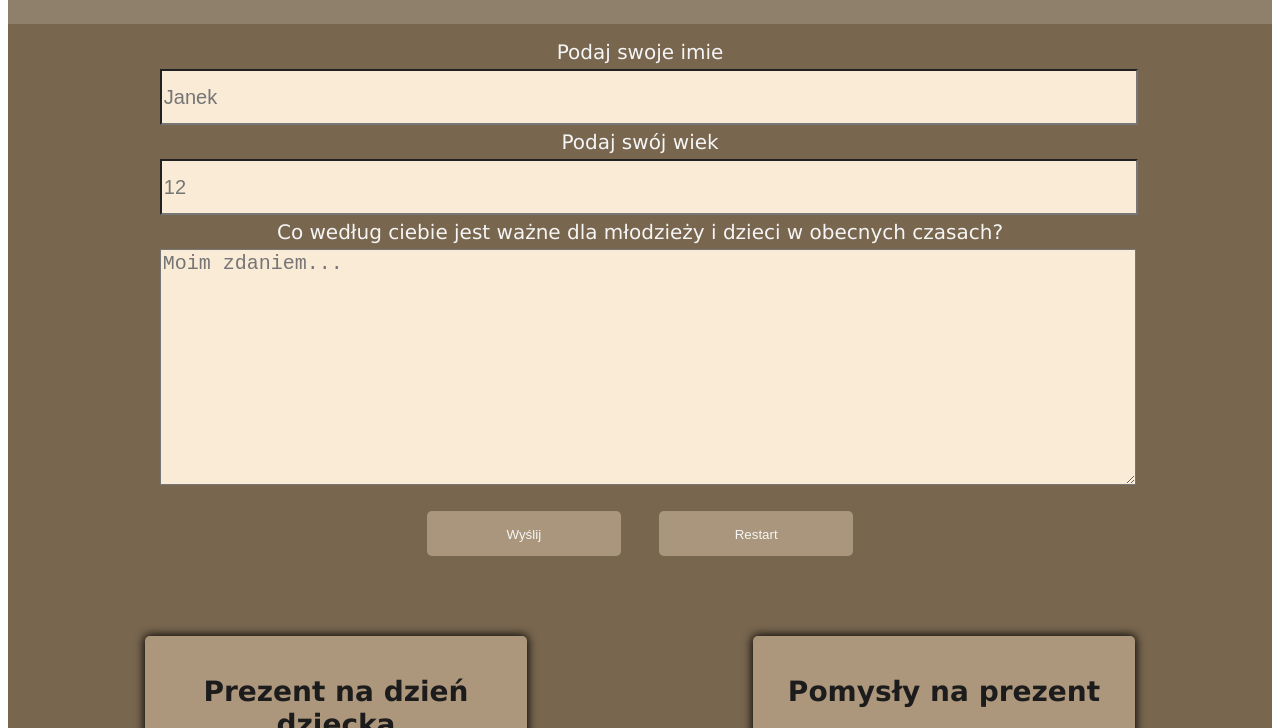
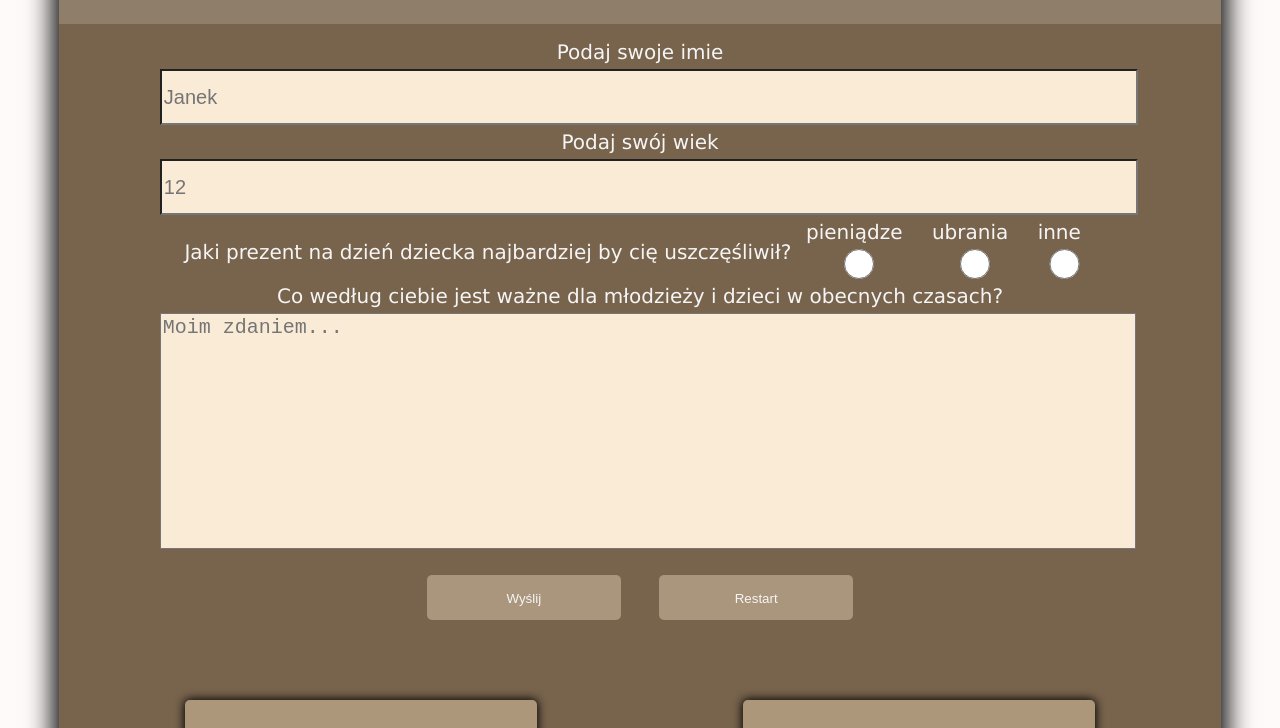
Before and after one commit to krzyspazdzior/day-of-children, a plain HTML site: page index.html in a window 1280 px wide. Shown: the part 134-862 px from the top of the page. Drawn offline with Linux system fonts and the light colour scheme.

Commit message:
Add files via upload

```diff
--- a/index.html
+++ b/index.html
@@ -8,6 +8,7 @@
     <link rel="stylesheet" href="main.css">
 </head>
 <body>
+    <div class="container">
     <header>
         <h1>Dzień Dziecka</h1>
     </header>
@@ -17,6 +18,21 @@
             <input type="text" placeholder="Janek" required><br>
             <label for="age">Podaj swój wiek</label><br>
             <input type="number" placeholder="12" required><br>
+            <aside>
+                <label for="present">Jaki prezent na dzień dziecka najbardziej by cię uszczęśliwił?</label><br>
+                <section>
+                <label for="">pieniądze</label>
+                <input type="radio" name="present" id="pr1">
+            </section>
+            <section>
+                <label for="">ubrania</label>
+                <input type="radio" name="present" id="pr2">
+            </section>
+            <section>
+                <label for="">inne</label>
+                <input type="radio" name="present" id="pr3">
+            </section>
+            </aside>
             <label for="opinia">Co według ciebie jest ważne dla młodzieży i dzieci w obecnych czasach?</label><br>
             <textarea name="" id="" cols="60" rows="10" required placeholder="Moim zdaniem..."></textarea>
             <button type="submit">Wyślij</button>
@@ -66,5 +82,6 @@
         <footer>
             <h3>&copy;Krzysztof Paździor 2023r.</h3>
         </footer>
+    </div>
 </body>
 </html>
--- a/main.css
+++ b/main.css
@@ -1,10 +1,20 @@
+html{
+    background-color: snow;
+}
+
 body*{
     box-sizing: border-box;
 }
-body{
+
+.container{
     display: flex;
     flex-direction: column;
     font-family: verdana;
+    width: 92%;
+    margin-left: auto;
+    margin-right: auto;
+    box-shadow: 0px 0px 25px 6px black;
+
 }
 header{
     font-size: 30px;
@@ -12,12 +22,12 @@ header{
     display: flex;
     justify-content: center;
     align-items: center;
-    background-color: rgba(68, 43, 10, 0.596);
+    background-color: #442b0a98;
     color: whitesmoke;
     font-weight: bolder;
 }
 main{
-    background-color: rgba(68, 43, 10, 0.719);
+    background-color: #442b0ab7;
     color: whitesmoke;
     display: flex;
     flex-direction: column;
@@ -32,17 +42,20 @@ input, textarea{
     font-size: 20px;
     margin: 5px;
 }
+textarea{
+    resize: none;
+}
 input:focus, textarea:focus{
     outline: none;
     border: 4px white solid;
     box-shadow: 0px 0px 10px 2px white;
     transition: 0.05s ease-in-out;
 }
-section{
+.container>section{
     display: flex;
     gap: 3rem;
     justify-content: space-around;
-    background-color: rgba(68, 43, 10, 0.719);
+    background-color: #442b0ab7;
     padding: 3rem;
     flex-wrap: wrap;
 
@@ -51,7 +64,7 @@ article{
     box-shadow: 0px 0px 10px 1px black;
     width: 30%;
     padding: 1rem;
-    background-color: rgba(206, 182, 151, 0.623);
+    background-color: #ceb6979f;
     border-radius: 5px;
     color: #1c1c1c;
 }
@@ -66,7 +79,7 @@ form{
 button{
     height: 45px;
     width: 20%;
-    background-color: rgb(170, 150, 125);
+    background-color: #aa967d;
     color: whitesmoke;
     border: none;
     margin: 1rem;
@@ -89,7 +102,7 @@ h2{
 footer{
     height: 100px;
     background-color: rgb(59, 44, 33);
-    color: rgba(255, 255, 255, 0.411);
+    color: #ffffff69;
     display: flex;
     justify-content: center;
     align-items: center;
@@ -101,3 +114,22 @@ article>img{
     height: 300px;
     width: 300px;
 }
+article:hover{
+    box-shadow: 0px 0px 50px 5px black;
+}
+aside{
+    display: flex;
+    flex-direction: row;
+    justify-content: space-evenly;
+}
+input[type='radio']{
+    width: 100%;
+    height: 30px;
+    accent-color: rgb(61, 61, 42);
+}
+aside{
+
+    display: flex;
+    justify-content: center;
+    align-items: center;
+}
```
